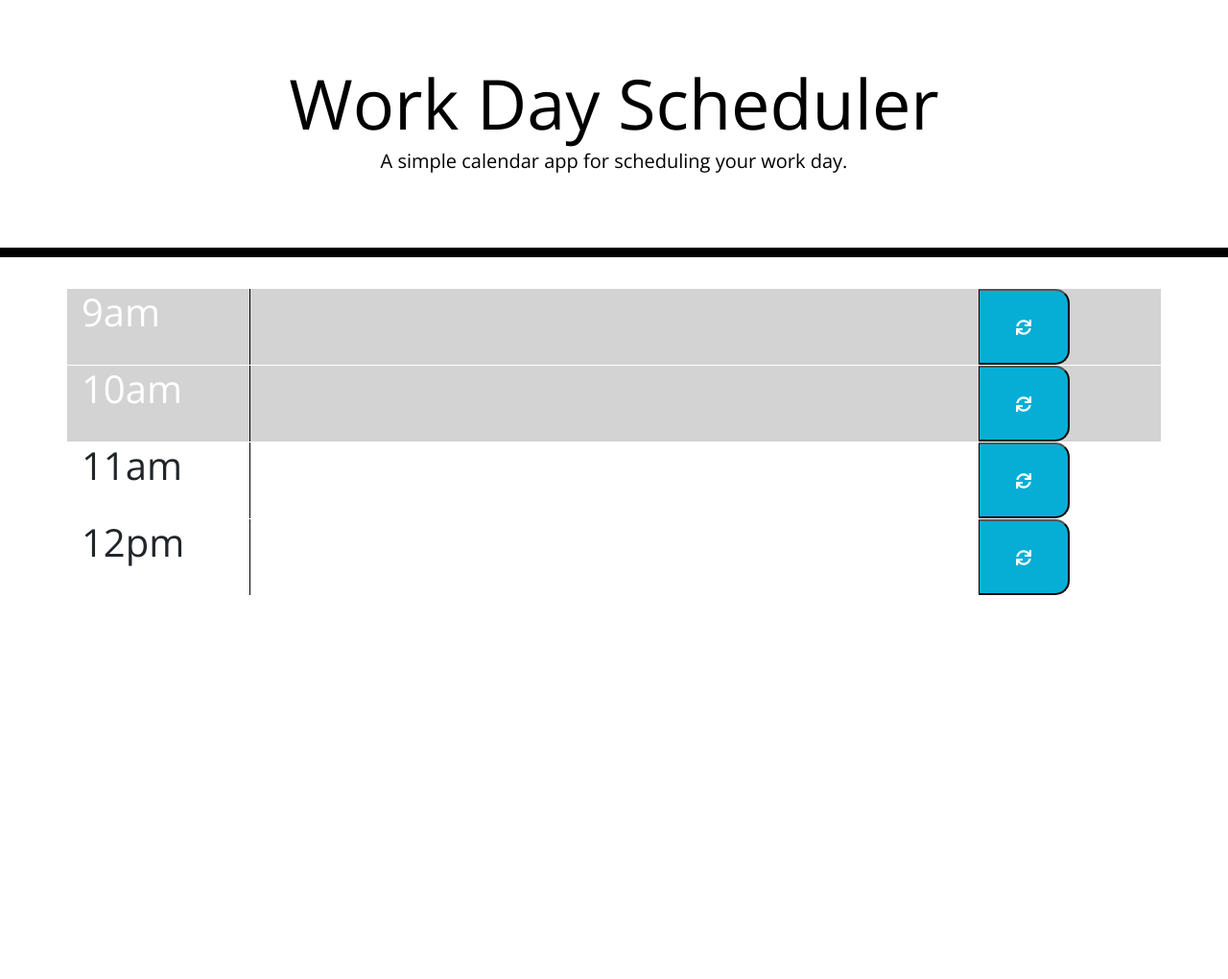
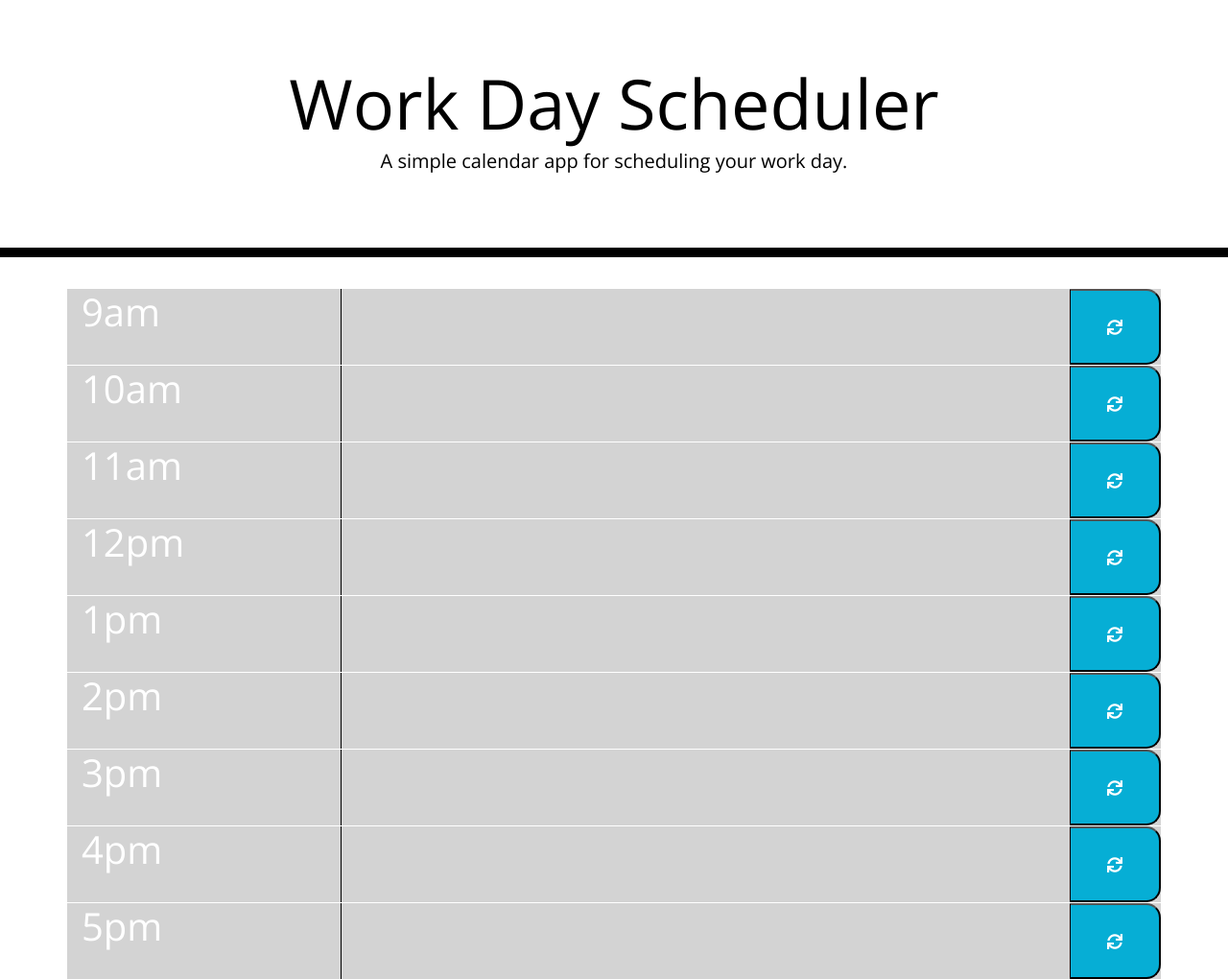
Before and after one commit to AnnaGilthorpe/Challenge7-Daily-Planner-App, a plain HTML site: page index.html in a window 1280 px wide. Shown: the whole page at 96% size. Before the commit the page ends 800 px from the top, so only its background shows below. Drawn offline with nearby package versions, Linux system fonts and the light colour scheme.

Commit message:
update to HTML container id and class

```diff
--- a/index.html
+++ b/index.html
@@ -30,29 +30,52 @@
       <p class="lead">A simple calendar app for scheduling your work day.</p>
       <p id="currentDay" class="lead"></p>
     </header>
+        <!-- Timeblocks go here -->
     <div class="container">
       <div id="9-am" class="row time-area">
-        <h1 class = "col-2">9am</h1>
+        <h1 class = "col-3">9am</h1>
         <textarea class="col-8 work-description"></textarea>
         <button class="saveBtn col-1 fas fa-sync" class="saveBtn i:hover" data-time="9am"></button>
       </div>
       <div id="10-am" class="row time-area">
-        <h1 class = "col-2">10am</h1>
+        <h1 class = "col-3">10am</h1>
         <textarea class="col-8 work-description"></textarea>
         <button class="saveBtn col-1" class="saveBtn i:hover" data-time="9am"><i class="fas fa-sync"></i></button>
       </div>
-      <div class="row time-area">
-        <h1 class = "col-2">11am</h1>
-        <textarea class="col-8" data-time="10am"></textarea>
-        <button class="saveBtn col-1" class="saveBtn i:hover" data-time="9am"><i class="fas fa-sync"></i></button>
+      <div id="11-am" class="row time-area">
+        <h1 class = "col-3">11am</h1>
+        <textarea class="col-8 work-description"></textarea>
+        <button class="saveBtn col-1 fas fa-sync" class="saveBtn i:hover" data-time="9am"></button>
       </div>
-
-      <div id="12-pm"class="row time-area">
-        <h1 class = "col-2">12pm</h1>
-        <textarea class="col-8" ></textarea>
-        <button class="saveBtn col-1" class="saveBtn i:hover" data-time="9am"><i class="fas fa-sync"></i></button>
+      <div id="12-pm" class="row time-area">
+        <h1 class = "col-3">12pm</h1>
+        <textarea class="col-8 work-description"></textarea>
+        <button class="saveBtn col-1 fas fa-sync" class="saveBtn i:hover" data-time="9am"></button>
       </div>
-      <!-- Timeblocks go here -->
+      <div id="1-pm" class="row time-area">
+        <h1 class = "col-3">1pm</h1>
+        <textarea class="col-8 work-description"></textarea>
+        <button class="saveBtn col-1 fas fa-sync" class="saveBtn i:hover" data-time="9am"></button>
+      </div><div id="2-pm" class="row time-area">
+        <h1 class = "col-3">2pm</h1>
+        <textarea class="col-8 work-description"></textarea>
+        <button class="saveBtn col-1 fas fa-sync" class="saveBtn i:hover" data-time="9am"></button>
+      </div>
+      <div id="3-pm" class="row time-area">
+        <h1 class = "col-3">3pm</h1>
+        <textarea class="col-8 work-description"></textarea>
+        <button class="saveBtn col-1 fas fa-sync" class="saveBtn i:hover" data-time="9am"></button>
+      </div>
+      <div id="4-pm" class="row time-area">
+        <h1 class = "col-3">4pm</h1>
+        <textarea class="col-8 work-description"></textarea>
+        <button class="saveBtn col-1 fas fa-sync" class="saveBtn i:hover" data-time="9am"></button>
+      </div>
+      <div id="5-pm" class="row time-area">
+        <h1 class = "col-3">5pm</h1>
+        <textarea class="col-8 work-description"></textarea>
+        <button class="saveBtn col-1 fas fa-sync" class="saveBtn i:hover" data-time="9am"></button>
+      </div>
     </div>
     <script src="https://cdnjs.cloudflare.com/ajax/libs/jquery/3.2.1/jquery.min.js"></script>
     <script src="https://cdnjs.cloudflare.com/ajax/libs/moment.js/2.24.0/moment.min.js"></script>
```
